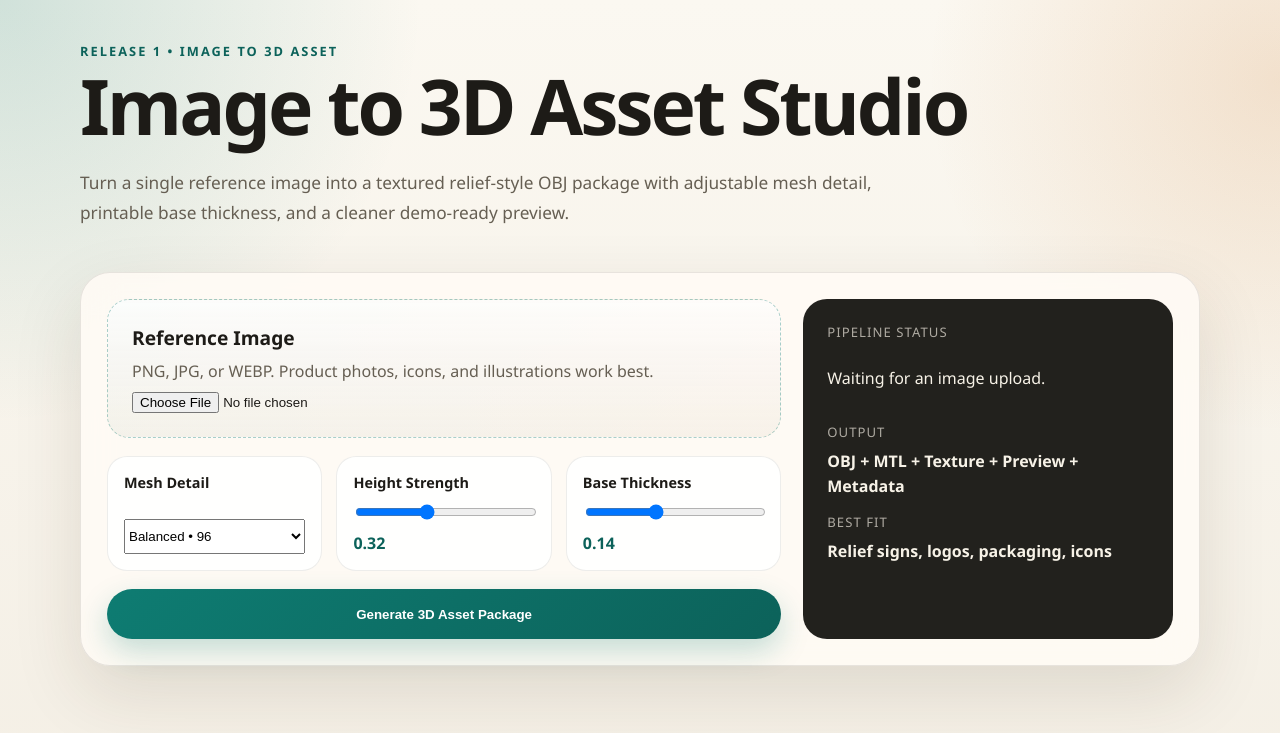
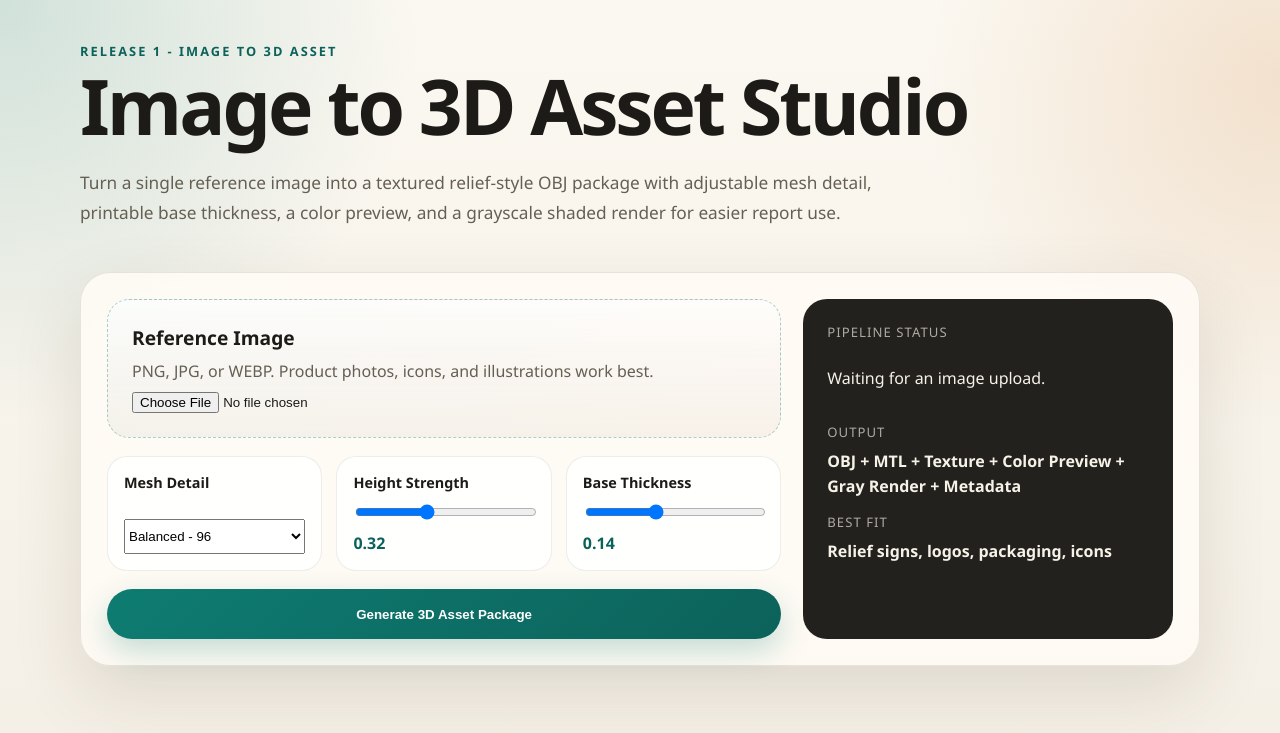
Before and after one commit to Aphrodite31135/OSSW, a FastAPI app: page / in a window 1280 px wide. Shown: the top 733 px of the page. Run offline with FastAPI, Linux system fonts and the light colour scheme.

Commit message:
Add gray shaded render to asset output

```diff
--- a/app/schemas.py
+++ b/app/schemas.py
@@ -11,6 +11,7 @@ class AssetResponse(BaseModel):
     asset_url: str
     texture_url: str
     preview_url: str
+    gray_render_url: str
     metadata_url: str
     vertex_count: int
     face_count: int
--- a/app/static/app.js
+++ b/app/static/app.js
@@ -12,8 +12,10 @@ const statusText = document.getElementById("status-text");
 const resultCard = document.getElementById("result-card");
 const resultSummary = document.getElementById("result-summary");
 const previewImage = document.getElementById("preview-image");
+const grayRenderImage = document.getElementById("gray-render-image");
 const assetLink = document.getElementById("asset-link");
 const textureLink = document.getElementById("texture-link");
+const grayRenderLink = document.getElementById("gray-render-link");
 const metadataLink = document.getElementById("metadata-link");
 const vertexCount = document.getElementById("vertex-count");
 const faceCount = document.getElementById("face-count");
@@ -74,8 +76,10 @@ form.addEventListener("submit", async (event) => {
     const data = await response.json();
     resultSummary.textContent = data.summary;
     previewImage.src = data.preview_url;
+    grayRenderImage.src = data.gray_render_url;
     assetLink.href = data.asset_url;
     textureLink.href = data.texture_url;
+    grayRenderLink.href = data.gray_render_url;
     metadataLink.href = data.metadata_url;
     vertexCount.textContent = data.vertex_count.toLocaleString();
     faceCount.textContent = data.face_count.toLocaleString();
--- a/app/static/styles.css
+++ b/app/static/styles.css
@@ -287,10 +287,16 @@ button:hover {
 
 .preview-stack {
   display: grid;
+  gap: 14px;
 }
 
 .preview-frame {
   min-height: 340px;
+}
+
+.secondary-preview {
+  min-height: 220px;
+  background: linear-gradient(180deg, #ece9e2 0%, #d8d7d2 100%);
 }
 
 .hidden {
--- a/app/templates/index.html
+++ b/app/templates/index.html
@@ -10,12 +10,12 @@
     <main class="shell">
       <section class="hero">
         <div>
-          <p class="eyebrow">Release 1 • Image to 3D Asset</p>
+          <p class="eyebrow">Release 1 - Image to 3D Asset</p>
           <h1>{{ app_name }}</h1>
         </div>
         <p class="lead">
           Turn a single reference image into a textured relief-style OBJ package with adjustable mesh detail,
-          printable base thickness, and a cleaner demo-ready preview.
+          printable base thickness, a color preview, and a grayscale shaded render for easier report use.
         </p>
       </section>
 
@@ -36,9 +36,9 @@
               <label class="control">
                 <span>Mesh Detail</span>
                 <select id="resolution-input" name="resolution">
-                  <option value="64">Fast • 64</option>
-                  <option value="96" selected>Balanced • 96</option>
-                  <option value="128">Sharp • 128</option>
+                  <option value="64">Fast - 64</option>
+                  <option value="96" selected>Balanced - 96</option>
+                  <option value="128">Sharp - 128</option>
                 </select>
               </label>
 
@@ -64,7 +64,7 @@
             <div class="status-list">
               <div>
                 <span class="status-key">Output</span>
-                <strong>OBJ + MTL + Texture + Preview + Metadata</strong>
+                <strong>OBJ + MTL + Texture + Color Preview + Gray Render + Metadata</strong>
               </div>
               <div>
                 <span class="status-key">Best fit</span>
@@ -109,13 +109,17 @@
             <div class="actions">
               <a id="asset-link" href="#" target="_blank" rel="noreferrer">Download ZIP</a>
               <a id="texture-link" href="#" target="_blank" rel="noreferrer">Open Texture</a>
+              <a id="gray-render-link" href="#" target="_blank" rel="noreferrer">Open Gray Render</a>
               <a id="metadata-link" href="#" target="_blank" rel="noreferrer">Open Metadata</a>
             </div>
           </div>
 
           <div class="preview-stack">
             <div class="preview-frame">
-              <img id="preview-image" alt="Generated asset preview" />
+              <img id="preview-image" alt="Generated asset color preview" />
+            </div>
+            <div class="preview-frame secondary-preview">
+              <img id="gray-render-image" alt="Generated grayscale shaded render" />
             </div>
           </div>
         </section>
```
Also changed, not shown: app/services/asset_pipeline.py (+36 -2 lines).
